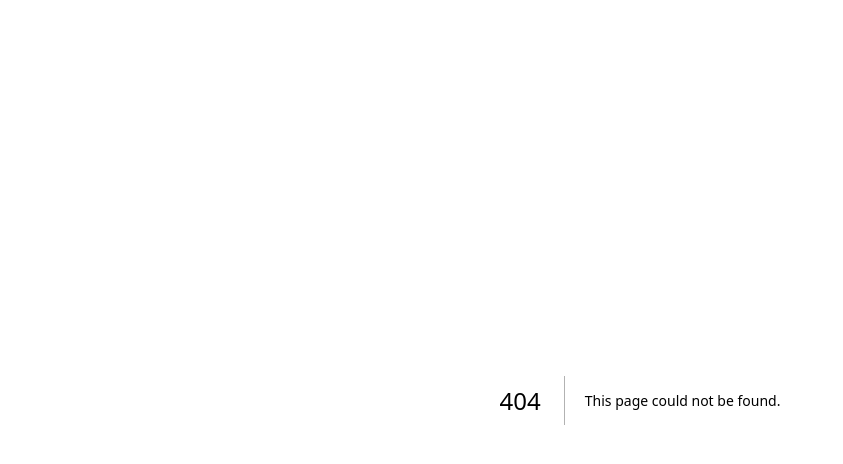
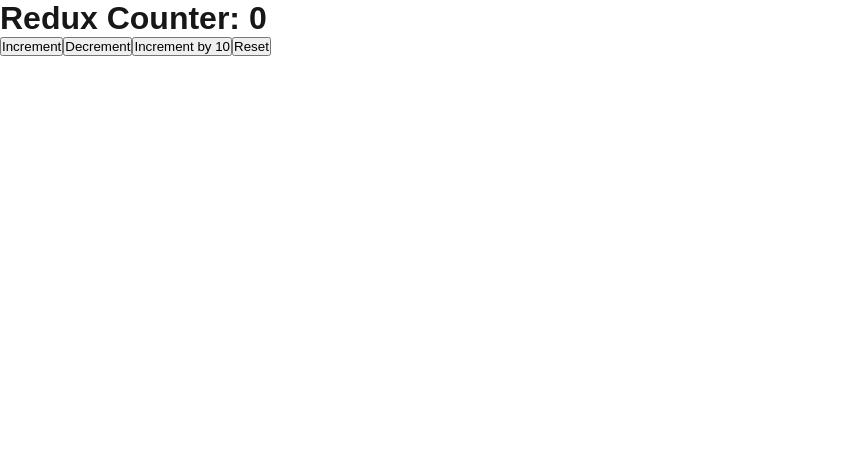
Before and after one commit to nirajpandey034/react-advance, a Next.js app: page /Redux in a window 1280 px wide. Before the commit this address had no page. Shown: the top 464 px of the page, without its empty margins (0-843 px from the left). Built offline with nearby package versions, Linux system fonts and the light colour scheme.

Commit message:
Redux Toolkit POC

```diff
--- /dev/null
+++ b/app/Redux/page.jsx
@@ -0,0 +1,10 @@
+import Counter from '@/components/ReduxComponents/Counter';
+import React from 'react';
+
+export default function () {
+  return (
+    <div>
+      <Counter />
+    </div>
+  );
+}
--- a/app/layout.js
+++ b/app/layout.js
@@ -1,11 +1,14 @@
 'use client';
 import './globals.css';
 import './i18n.js'; // Import the i18n setup
+import { Providers } from './store/ReduxContextProviders.js';
 
 export default function RootLayout({ children }) {
   return (
     <html lang="en">
-      <body>{children}</body>
+      <body>
+        <Providers>{children}</Providers>
+      </body>
     </html>
   );
 }
--- /dev/null
+++ b/app/store/ReduxContextProviders.js
@@ -0,0 +1,8 @@
+'use client';
+import { Provider } from 'react-redux';
+import { store } from './store';
+
+// Wrap children with Redux provider
+export function Providers({ children }) {
+  return <Provider store={store}>{children}</Provider>;
+}
--- /dev/null
+++ b/app/store/slices/counterSlice.js
@@ -0,0 +1,31 @@
+import { createSlice } from '@reduxjs/toolkit';
+
+const initialState = {
+  counter: 0,
+};
+
+export const counterSlice = createSlice({
+  name: 'counter',
+  initialState,
+  reducers: {
+    increment: (initialState) => {
+      initialState.counter += 1;
+    },
+    decrement: (initialState) => {
+      initialState.counter -= 1;
+    },
+    incrementByAmount: (initialState, action) => {
+      initialState.counter += action.payload;
+    },
+    reset: (initialState) => {
+      initialState.counter = 0;
+    },
+  },
+});
+
+// export actions
+export const { increment, decrement, incrementByAmount, reset } =
+  counterSlice.actions;
+
+// export reducer
+export const counterReducer = counterSlice.reducer;
--- /dev/null
+++ b/app/store/store.js
@@ -0,0 +1,8 @@
+'use client';
+
+import { configureStore } from '@reduxjs/toolkit';
+import { counterReducer } from './slices/counterSlice';
+
+export const store = configureStore({
+  reducer: counterReducer,
+});
--- /dev/null
+++ b/components/ReduxComponents/Counter.jsx
@@ -0,0 +1,26 @@
+'use client';
+import React from 'react';
+import { useSelector, useDispatch } from 'react-redux';
+import {
+  increment,
+  decrement,
+  incrementByAmount,
+  reset,
+} from '../../app/store/slices/counterSlice';
+
+export default function Counter() {
+  const counter = useSelector((state) => state.counter);
+  const dispatch = useDispatch();
+  return (
+    <div>
+      <h1>Redux Counter: {counter}</h1>
+
+      <button onClick={() => dispatch(increment())}>Increment</button>
+      <button onClick={() => dispatch(decrement())}>Decrement</button>
+      <button onClick={() => dispatch(incrementByAmount(10))}>
+        Increment by 10
+      </button>
+      <button onClick={() => dispatch(reset())}>Reset</button>
+    </div>
+  );
+}
--- a/package.json
+++ b/package.json
@@ -9,13 +9,15 @@
     "lint": "next lint"
   },
   "dependencies": {
+    "@reduxjs/toolkit": "^2.6.1",
     "i18next": "^24.2.3",
     "next": "14.2.25",
     "next-i18next": "^15.4.2",
     "react": "^18.2.0",
     "react-advance": "file:",
     "react-dom": "^18.2.0",
-    "react-i18next": "^15.4.1"
+    "react-i18next": "^15.4.1",
+    "react-redux": "^9.2.0"
   },
   "devDependencies": {
     "@eslint/eslintrc": "^3",
```
Also changed, not shown: 1 other file (tests, documents, lock files or other folders).
